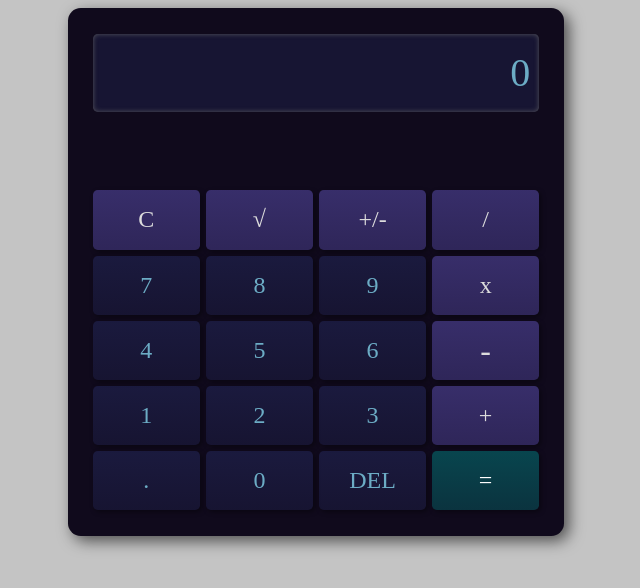
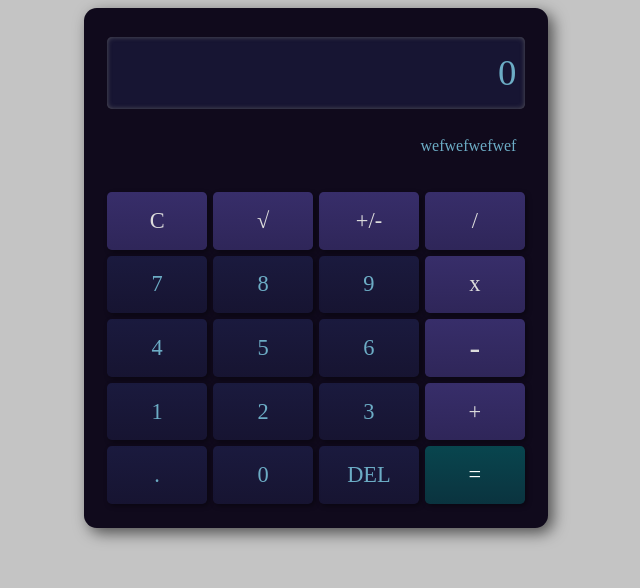
Before and after one commit to BigHugePotato/calculatorJS, a plain HTML site: page index.html in a window 1280 px wide. Shown: the whole page, without its empty margins (324-964 px from the left). Drawn offline with Linux system fonts and the light colour scheme.

Commit message:
Change size even more, smaller

```diff
--- a/index.html
+++ b/index.html
@@ -11,7 +11,7 @@
     <div class="calcBody">
         <div class="calcDisplay">
             <div class="calcResult">0</div>
-            <div class="preTyped"></div>
+            <div class="preTyped">wefwefwefwef</div>
         </div>
         <div class="calcButtons">
             <div data-type="function" id="C" class="button">C</div>
--- a/styles.css
+++ b/styles.css
@@ -8,9 +8,9 @@ body {
 
 .calcBody {
   margin: 0.5rem;
-  width: 31rem;
-  height: 33rem;
-  gap: 0.8rem;
+  width: 29rem;
+  height: 32.5rem;
+  gap: 0.9rem;
   background-color: #100a1c;
   display: flex;
   align-items: center;
@@ -33,9 +33,9 @@ body {
 .calcResult {
   background: rgba(42, 50, 113, 0.28);
   width: 96%;
-  height: 55%;
+  height: 50%;
   display: flex;
-  font-size: 2.5rem;
+  font-size: 2.3rem;
   align-items: center;
   justify-content: end;
   color: #6cacc5;
@@ -77,8 +77,8 @@ body {
     rgba(42, 50, 113, 0.4)
   );
   color: #6cacc5;
-  font-size: 1.5rem;
-  height: 3.7rem;
+  font-size: 1.4rem;
+  height: 3.6rem;
   border-radius: 0.3rem;
   box-shadow: 2px 2px 5px rgba(0, 0, 0, 0.4);
   transition: all 0.3s ease;
```
